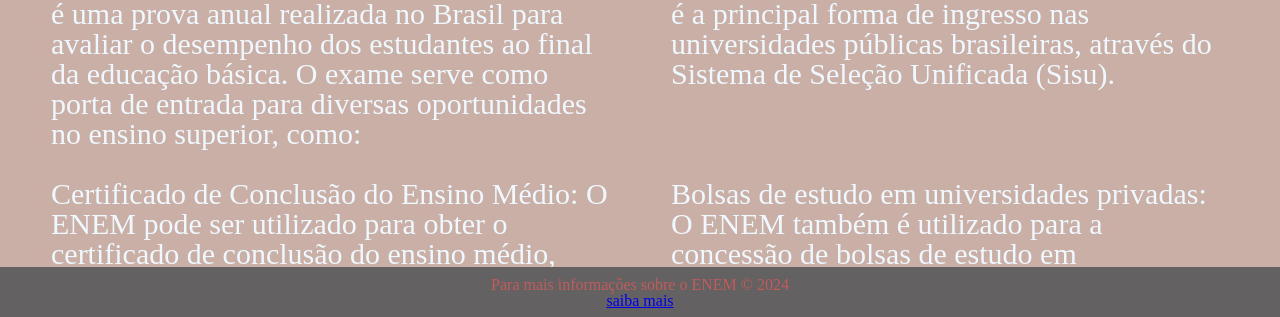
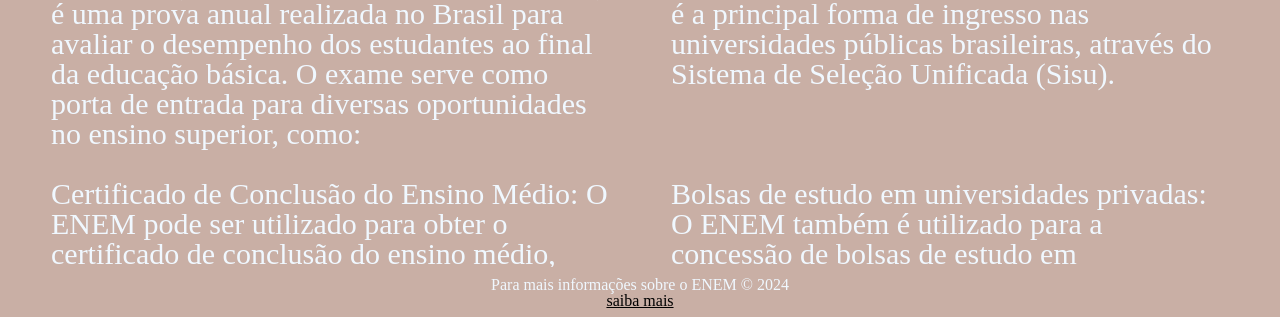
Before and after one commit to Victorreidelas/ol-enem, a plain HTML site: page index.html in a window 1280 px wide. Shown: the part 481-798 px from the top of the page. Drawn offline with Linux system fonts and the light colour scheme.

Commit message:
Add files via upload

```diff
--- a/estilo.css
+++ b/estilo.css
@@ -1,5 +1,5 @@
 body {
-   background-color: #C9AFA5; color: #c9afa5;
+   background-color: #C9AFA5;
 
 }
 
@@ -106,10 +106,8 @@ body {
 }
 
 .t5 {
-
+    color: aliceblue;
     font-size: 30px;
-
-
     margin-left: 30%;
     margin-right: 30%;
 }
@@ -119,8 +117,8 @@ body {
 }
 
 .roda {
-    background-color: #636161;
-    color: #c25c5c;
+    background-color: #C9AFA5 ;
+    color: aliceblue;
     text-align: center;
     padding: 10px 0;
     position: fixed;
@@ -133,3 +131,7 @@ body {
     flex: 1;
     padding: 20px;
 }
+
+.c{
+    color: #000000;
+}
```
